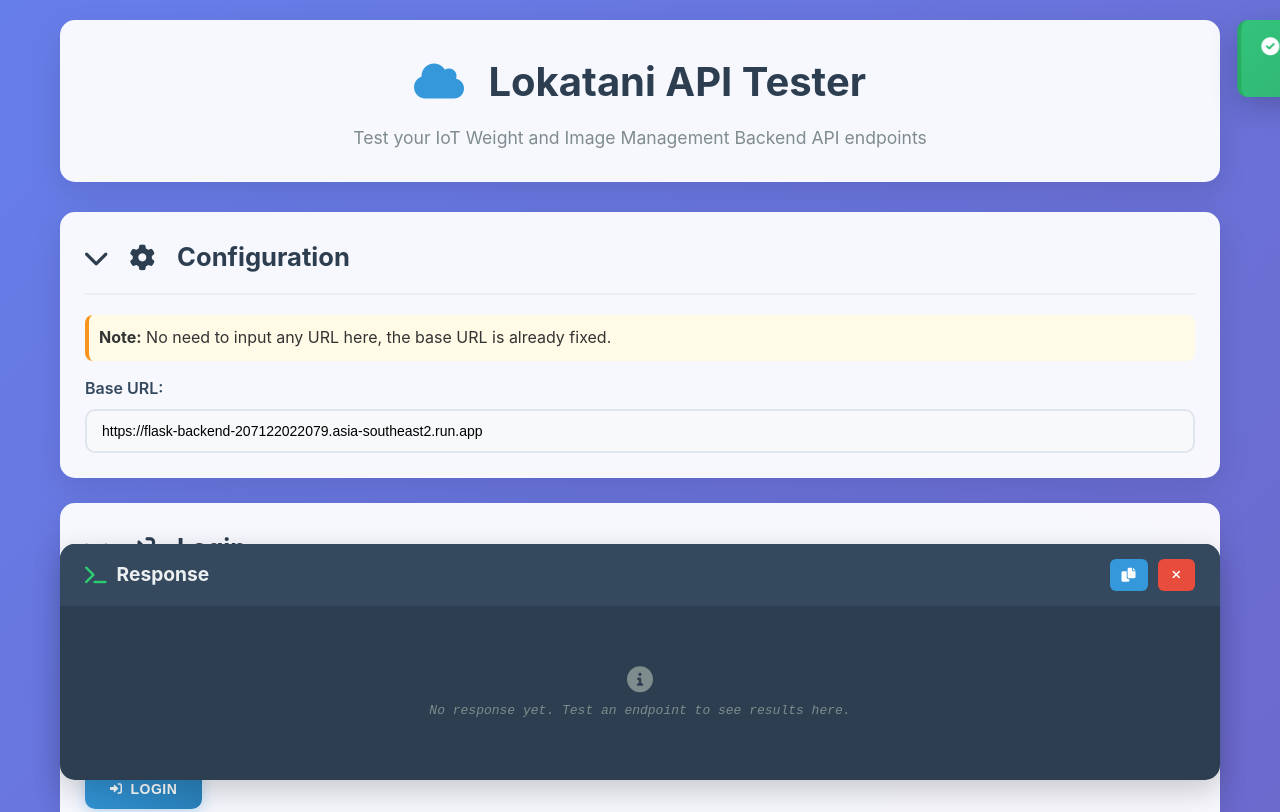
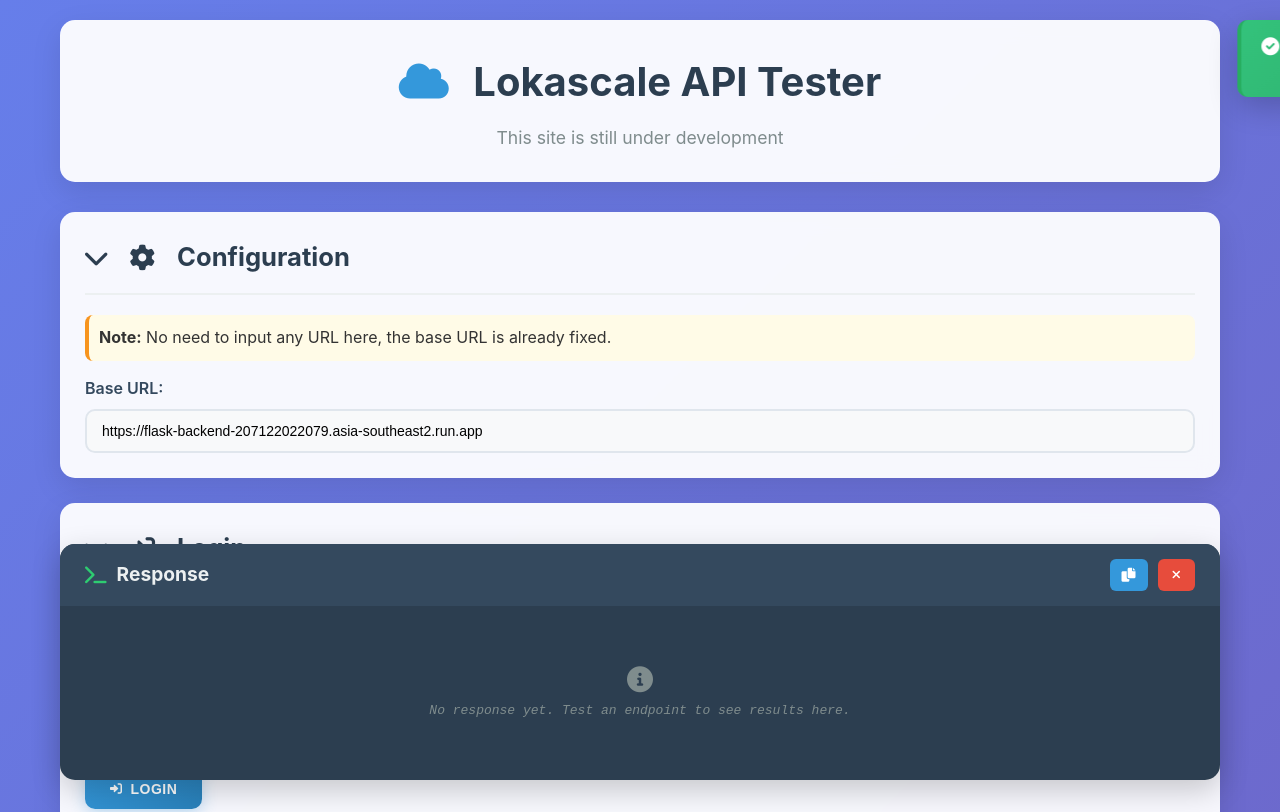
Before and after one commit to safinaa351/lokascale-frontend-web, a plain HTML site: page index.html in a window 1280 px wide. Shown: the top 812 px of the page. Drawn offline with Linux system fonts and the light colour scheme.

Commit message:
change readme and some header

```diff
--- a/index.html
+++ b/index.html
@@ -13,8 +13,8 @@
         <!-- Header -->
         <header class="header">
             <div class="header-content">
-                <h1><i class="fas fa-cloud"></i> Lokatani API Tester</h1>
-                <p>Test your IoT Weight and Image Management Backend API endpoints</p>
+                <h1><i class="fas fa-cloud"></i> Lokascale API Tester</h1>
+                <p>This site is still under development</p>
             </div>
         </header>
 
```
Also changed, not shown: 1 other file.
